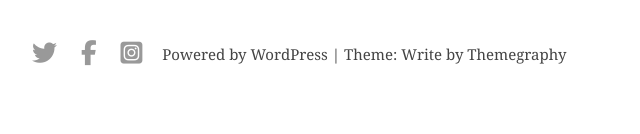
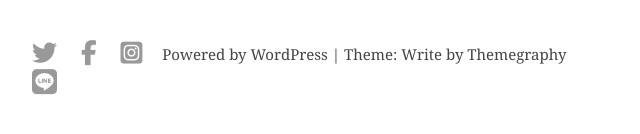
Before and after one commit to HarukiTakayama/coding, a plain HTML site: page index.html in a window 1280 px wide. Shown: the part 3045-3179 px from the top of the page, 118-758 px from the left. Drawn offline with Linux system fonts and the light colour scheme.

Commit message:
Update index.html
try to set line-icon link to my account

```diff
--- a/index.html
+++ b/index.html
@@ -164,6 +164,7 @@
                         <i class="fab fa-twitter"></i>
                         <i class="fab fa-facebook-f"></i>
                         <i class="fab fa-instagram-square"></i>
+                        <a href="https://line.me/ti/p/ysnbRghOnW"><i class="fab fa-line"></i></a>
                     </div>
                     <div class="reference">
                         <p>Powered by WordPress | Theme: Write by Themegraphy</p>
```
